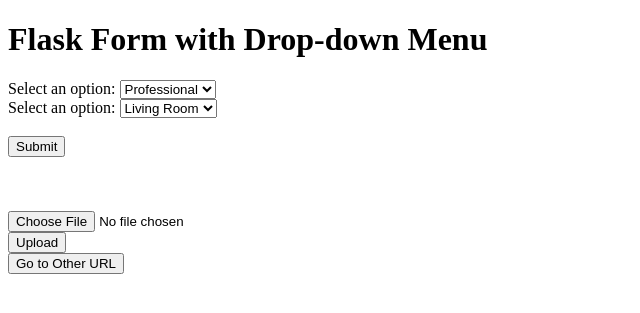
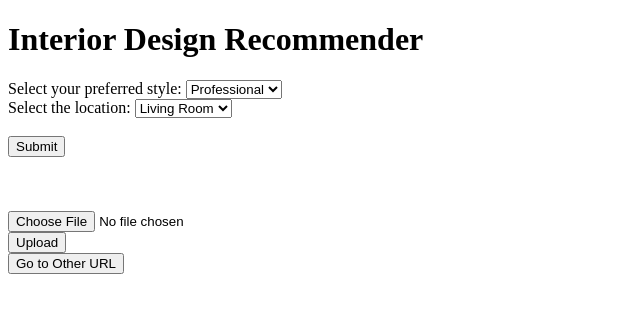
Before and after one commit to mayankmehta8/Interior_design_project, a Flask app: page / in a window 1280 px wide. Shown: the top 313 px of the page, without its empty margins (0-640 px from the left). Run offline with Flask 3, Linux system fonts and the light colour scheme; parts of the project's set-up code (start-up, migrations or seed data) failed here and were passed over; some libraries are stand-ins or nearby versions.

Commit message:
changed ui

```diff
--- a/templates/index.html
+++ b/templates/index.html
@@ -6,16 +6,16 @@
     <title>Flask Form</title>
 </head>
 <body>
-    <h1>Flask Form with Drop-down Menu</h1>
+    <h1>Interior Design Recommender</h1>
     <form method="POST">
-        <label for="dropdown">Select an option:</label>
+        <label for="dropdown">Select your preferred style:</label>
         <select name="dropdown" id="dropdown">
             {% for option in dropdown_options %}
                 <option value="{{ option }}">{{ option }}</option>
             {% endfor %}
         </select>
         <br>
-        <label for="dropdown2">Select an option:</label>
+        <label for="dropdown2">Select the location:</label>
         <select name="dropdown2" id="dropdown2">
             {% for option1 in dropdown_options2 %}
                 <option value="{{ option1 }}">{{ option1 }}</option>
```
Also changed, not shown: main.py (added, +14 -0 lines), 1 other file.
